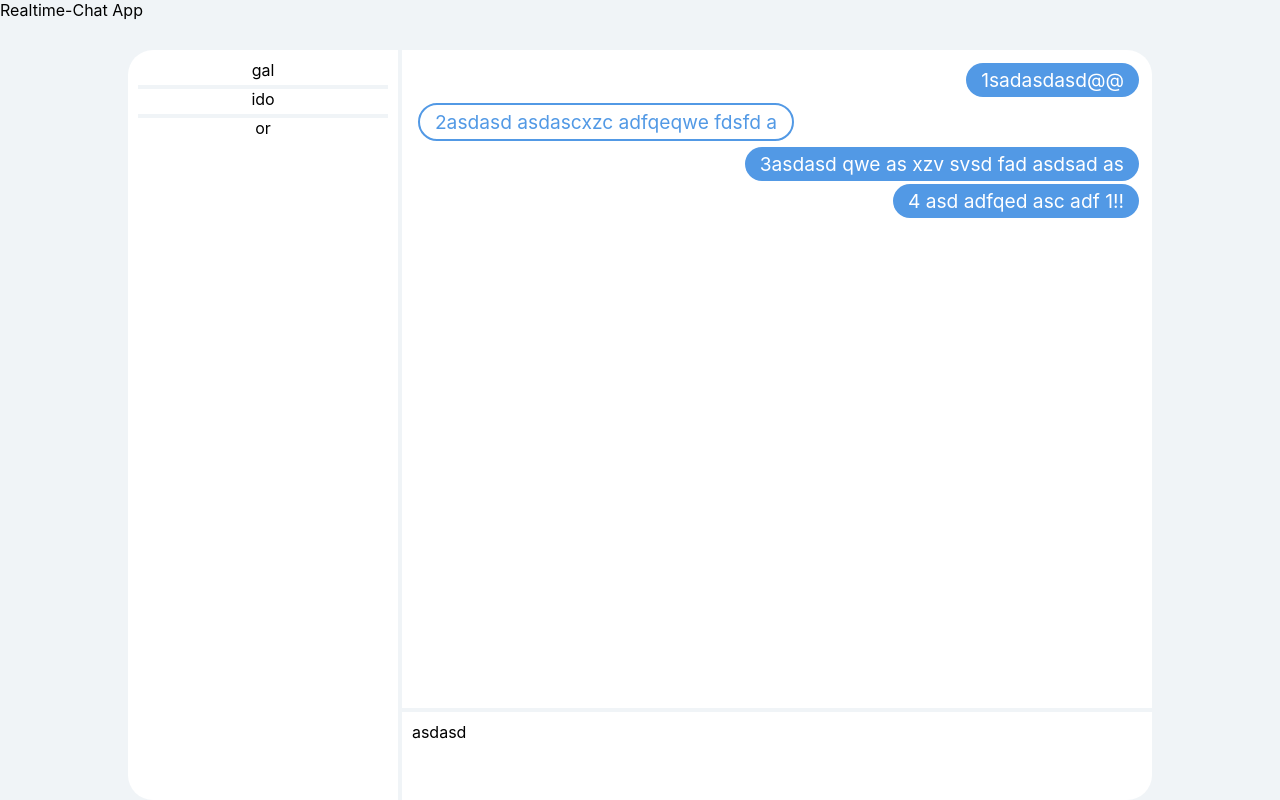
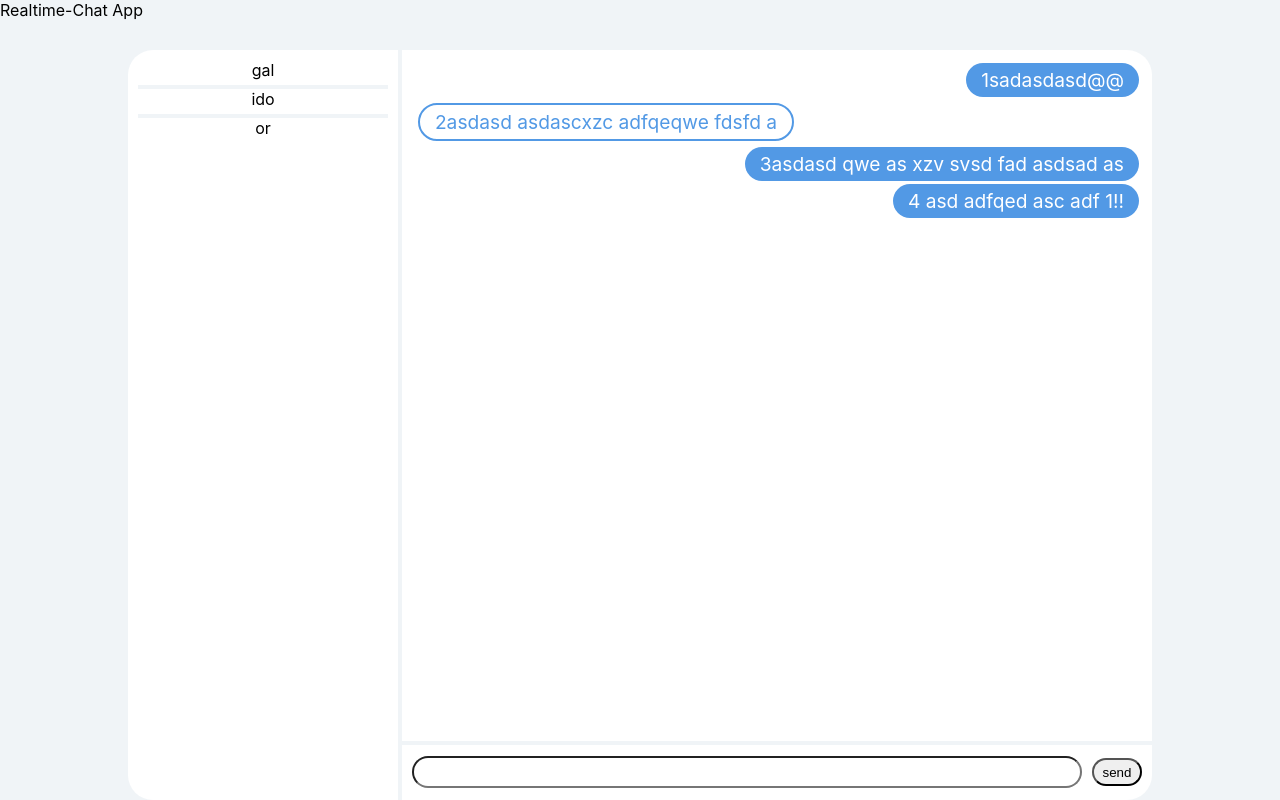
Before and after one commit to Galcarmi/realtime-chat, a React (Create React App) app in the folder frontend/: page / in a window 1280 px wide. Built offline with nearby package versions, Linux system fonts and the light colour scheme.

Commit message:
added message input layout

```diff
--- a/frontend/src/components/container/chat-application/ChatApplication.tsx
+++ b/frontend/src/components/container/chat-application/ChatApplication.tsx
@@ -1,7 +1,7 @@
 import React, { FC } from 'react';
 import Line from '../utils/line/Line';
 import Chat from './chat/Chat';
-import MessageInput from './messageInput/MessageInput';
+import MessageInputContainer from './messageInputContainer/MessageInputContainer';
 import FriendsPanel from './friends-panel/FriendsPanel';
 const s = require('./layout.module.css');
 const chatApplicationStyles = require('./chatApplication.module.css');
@@ -16,7 +16,7 @@ const ChatApplication: FC<ChatApplicationProps> = (props) => {
             <div className={s.chatContainerLayout}>
                 <Chat className={s.chatLayout}/>
                 <Line horizontal/>
-                <MessageInput className={s.messageInputLayout}/>
+                <MessageInputContainer className={s.messageInputContainerLayout}/>
             </div>
         </div>
     );
--- a/frontend/src/components/container/chat-application/layout.module.css
+++ b/frontend/src/components/container/chat-application/layout.module.css
@@ -16,9 +16,10 @@
 
 .chatLayout{
   padding:10px;
-  height:85%;
+  height:95%;
 }
 
-.messageInputLayout{
+.messageInputContainerLayout{
+  height:5%;
   padding:10px;
 }
--- a/frontend/src/components/container/chat-application/messageInput/MessageInput.tsx
+++ /dev/null
@@ -1,15 +0,0 @@
-import React, { FC } from 'react';
-
-type MessageInputProps = {
-    className?: string;
-}
-
-const Header : FC<MessageInputProps>  = (props) => {
-    return (
-        <div className={props.className}>
-            asdasd
-        </div>
-    );
-}
-
-export default Header;
--- /dev/null
+++ b/frontend/src/components/container/chat-application/messageInputContainer/MessageInputContainer.tsx
@@ -0,0 +1,17 @@
+import React, { FC } from 'react';
+import s from './messageInputContainer.module.css';
+
+type MessageInputProps = {
+    className?: string;
+}
+
+const Header : FC<MessageInputProps>  = (props) => {
+    return (
+        <div className={[props.className, s.layout].join(' ')}>
+            <input type="text" className={s.messageInput}></input>
+            <button className={s.sendButton}>send</button>
+        </div>
+    );
+}
+
+export default Header;
--- /dev/null
+++ b/frontend/src/components/container/chat-application/messageInputContainer/messageInputContainer.module.css
@@ -0,0 +1,18 @@
+.layout{
+   display:flex;
+   align-items:center;
+}
+
+.sendButton{
+    margin-left:10px;
+    height:80%;
+    width:50px;
+    border-radius:25px;
+}
+
+.messageInput{
+    flex: auto;
+    height:80%;
+    border-radius:25px;
+    padding:0px 10px 0px 10px;
+}
```
